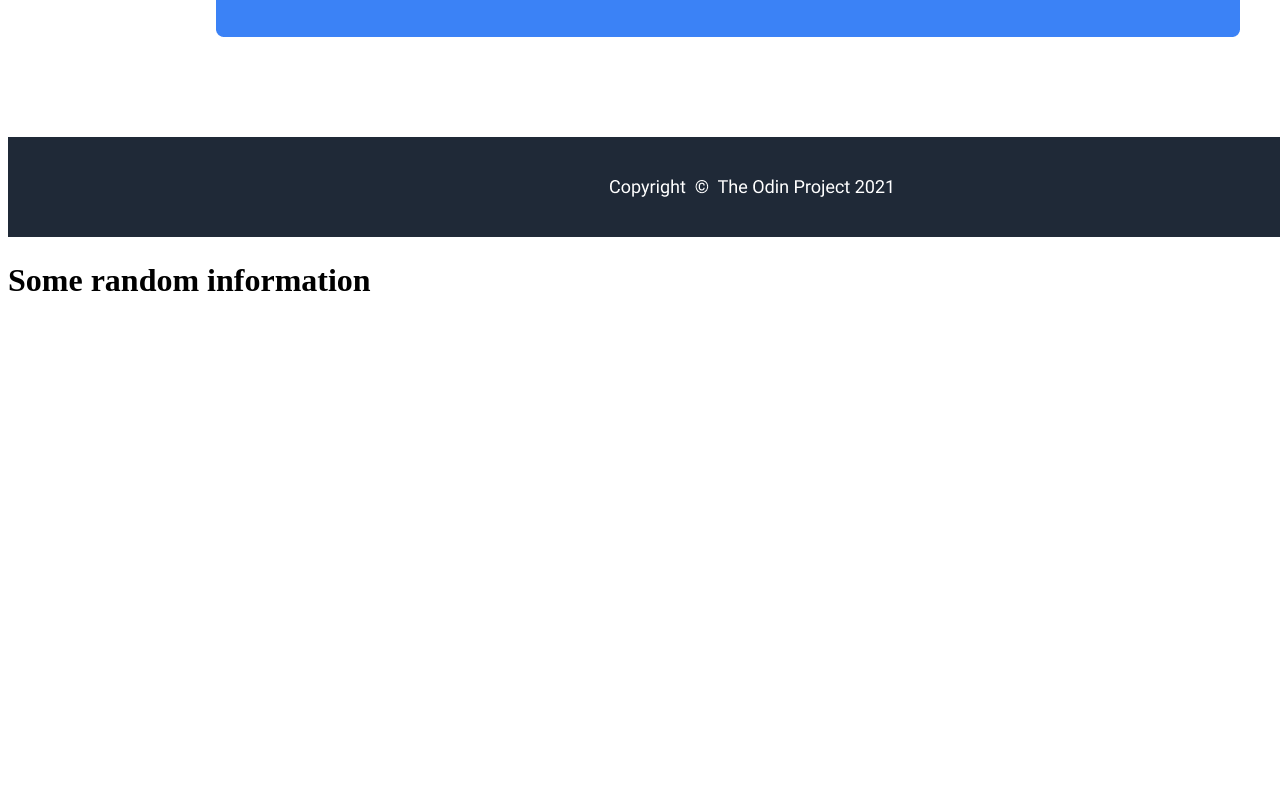
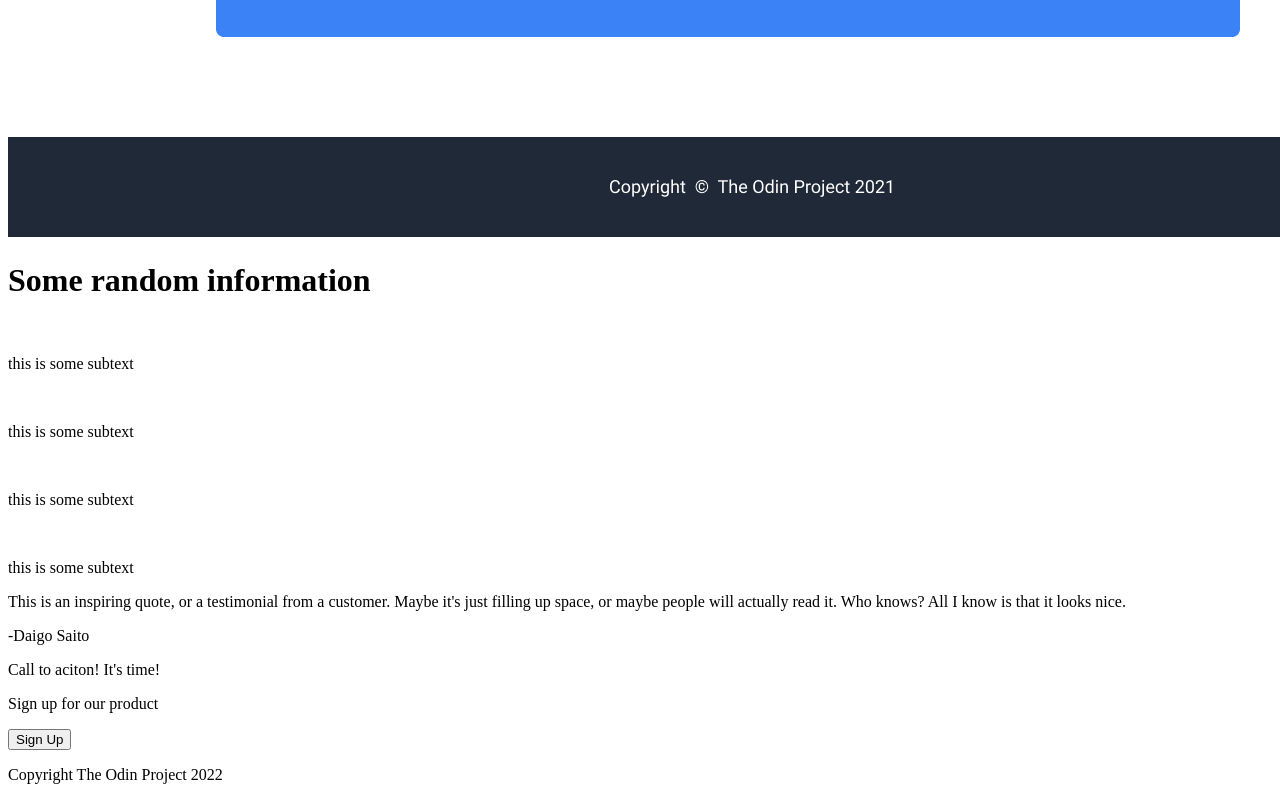
Before and after one commit to isidroestevez/website-1, a plain HTML site: page index.html in a window 1280 px wide. Shown: the part 1931-2731 px from the top of the page. Before the commit the page ends 2252 px from the top, so only its background shows below. Drawn offline with Linux system fonts and the light colour scheme.

Commit message:
Updated index.html with more content

```diff
--- a/index.html
+++ b/index.html
@@ -23,10 +23,22 @@
     </div>
     <div class="second">
         <h1>Some random information</h1>
-        <div class="square1"></div>
-        <div class="square1"></div>
-        <div class="square1"></div>
-        <div class="square1"></div>
+        <div class="square"><img><p>this is some subtext</p></div>
+        <div class="square"><img><p>this is some subtext</p></div>
+        <div class="square"><img><p>this is some subtext</p></div>
+        <div class="square"><img><p>this is some subtext</p></div>
+    </div>
+    <div class="third">
+        <p>This is an inspiring quote, or a testimonial from a customer. Maybe it's just filling up space, or maybe people will actually read it. Who knows? All I know is that it looks nice.</p>
+        <p>-Daigo Saito</p>
+    </div>
+    <div class="fourth">
+        <p>Call to aciton! It's time!</p>
+        <p>Sign up for our product</p>
+        <button>Sign Up</button>
+    </div>
+    <div class="footer">
+        <p>Copyright The Odin Project 2022</p>
     </div>
 </body>
 </html>
```
